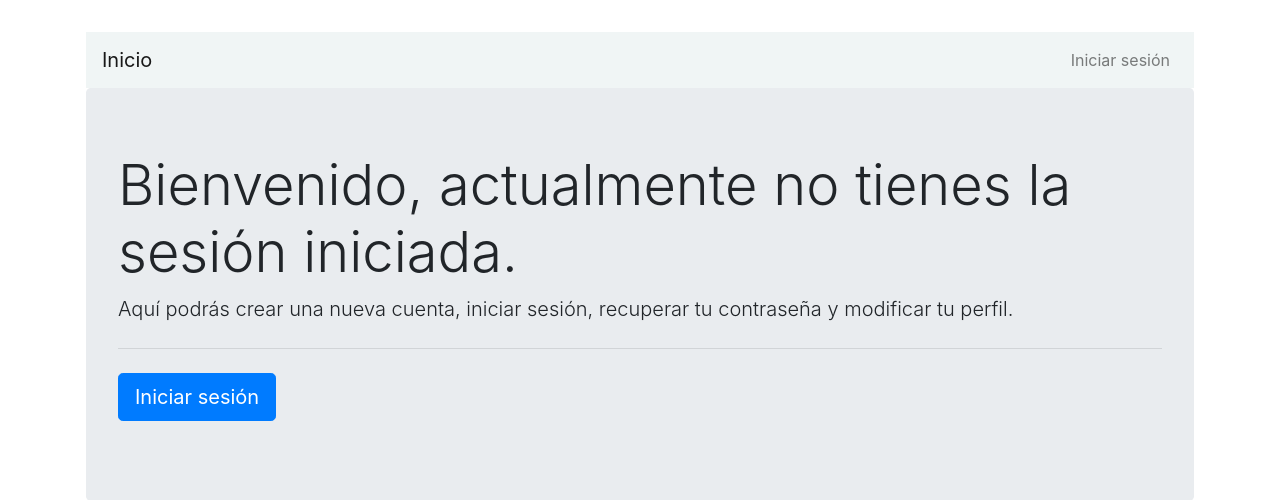
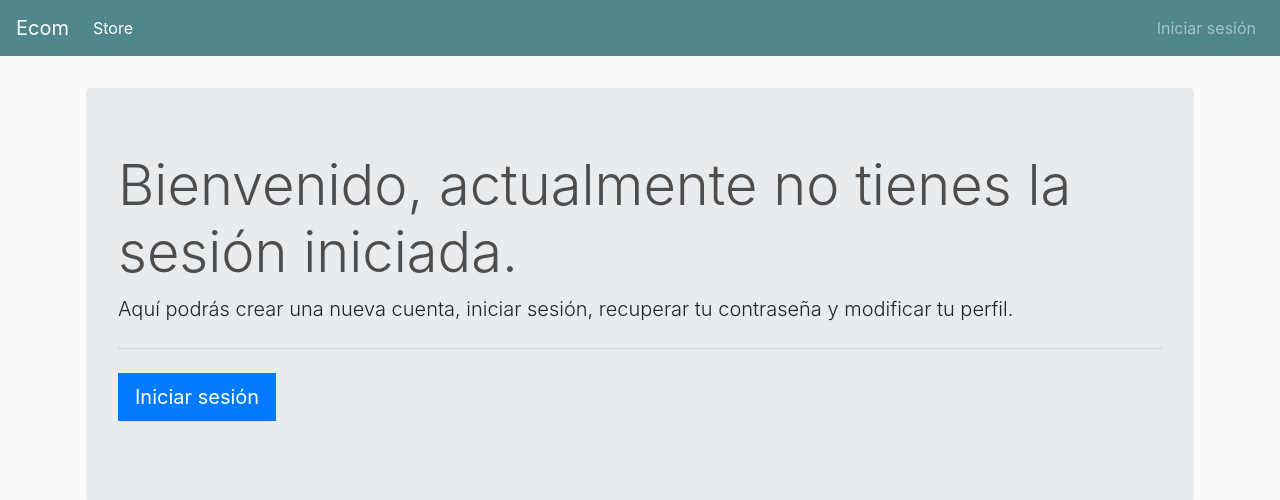
Before and after one commit to marizqlav/PGPI-3.6, a Django app: page /users/ in a window 1280 px wide. Shown: the top 500 px of the page. Run offline with Django 3.2, Linux system fonts and the light colour scheme; some libraries are stand-ins or nearby versions.

Commit message:
Vinculado la tienda con el modulo de usuarios

```diff
--- a/users/templates/users/base.html
+++ b/users/templates/users/base.html
@@ -1,4 +1,5 @@
 <!doctype html>
+{% load static %}
 <html lang="en">
 <head>
     <!-- Required meta tags -->
@@ -11,18 +12,29 @@
     <!--Font awesome icons -->
 	<link rel="stylesheet" href="https://use.fontawesome.com/releases/v5.8.2/css/all.css" integrity="sha384-oS3vJWv+0UjzBfQzYUhtDYW+Pj2yciDJxpsK1OYPAYjqT085Qq/1cq5FLXAZQ7Ay" crossorigin="anonymous">
 
+
+	<link rel="stylesheet" type="text/css" href="{% static 'css/main.css' %}">
+
     <title>{% block title %} {% endblock %} </title>
 </head>
 <body>
-  <div class="container p-3 my-3">
-    <div class="row">
-      <div class="col-md-12">
-        <nav class="navbar navbar-expand-md navbar-light " style="background-color: #f0f5f5">
-          <a href="/" class="navbar-brand">Inicio</a>
-            <button type="button" class="navbar-toggler" data-toggle="collapse" data-target="#navbarCollapse">
-                <span class="navbar-toggler-icon"></span>
-            </button>
-            <div class="collapse navbar-collapse" id="navbarCollapse">
+
+
+        <nav class="navbar navbar-expand-lg navbar-dark bg-dark">
+          <a class="navbar-brand" href="{% url 'store' %}">Ecom</a>
+          <button class="navbar-toggler" type="button" data-toggle="collapse" data-target="#navbarSupportedContent" aria-controls="navbarSupportedContent" aria-expanded="false" aria-label="Toggle navigation">
+            <span class="navbar-toggler-icon"></span>
+          </button>
+
+          <div class="collapse navbar-collapse" id="navbarSupportedContent">
+            <ul class="navbar-nav mr-auto">
+              <li class="nav-item active">
+                <a class="nav-link" href="{% url 'store' %}">Store <span class="sr-only">(current)</span></a>
+              </li>
+
+            </ul>
+            <div class="form-inline my-2 my-lg-0">
+              <div class="collapse navbar-collapse" id="navbarCollapse">
                 <div class="navbar-nav ml-auto">
                   {% if user.is_authenticated %}
                     <a href="{% url 'users-profile' %}" class="nav-item nav-link">Mi perfil</a>
@@ -33,7 +45,13 @@
 
                 </div>
             </div>
+
+            </div>
+          </div>
         </nav>
+        <div class="container p-3 my-3">
+          <div class="row">
+            <div class="col-md-12">
         <!--Any flash messages pop up in any page because this is the base template-->
         {% if messages %}
           <div class="alert alert-dismissible" role="alert">
```
Also changed, not shown: store/templates/store/main.html (+12 -1 lines), db.sqlite3.
